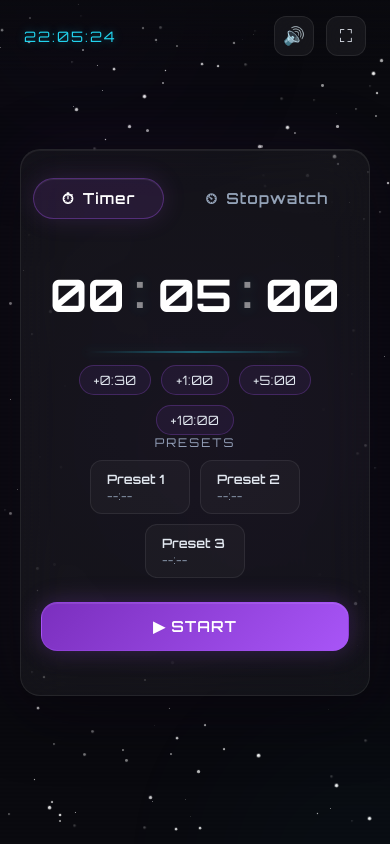
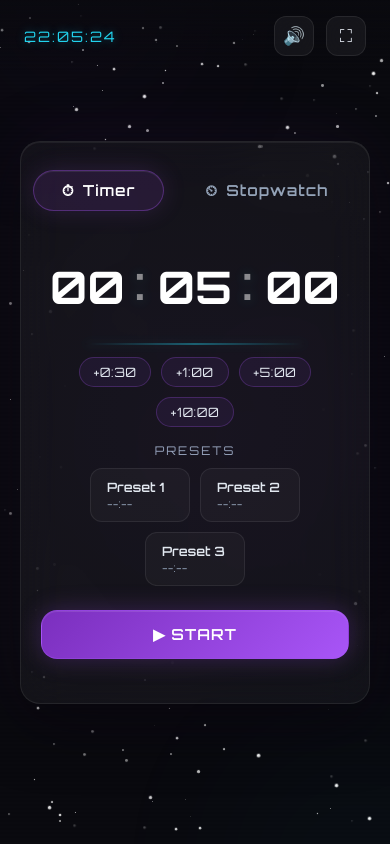
Before and after one commit to zeta0106/My-Timer, a plain HTML site: page index.html in a window 390 px wide. Drawn offline with Linux system fonts and the light colour scheme.

Commit message:
Update index.html

```diff
--- a/index.html
+++ b/index.html
@@ -124,9 +124,9 @@
       background: var(--glass); backdrop-filter: blur(24px);
       -webkit-backdrop-filter: blur(24px);
       border: 1px solid var(--glass-border); border-radius: 28px;
-      padding: 36px 32px 56px; /* 底部 padding 加大到 56px */
+      padding: 36px 32px 56px;
       box-shadow: 0 20px 60px rgba(0,0,0,0.5), inset 0 1px 0 rgba(255,255,255,0.06), 0 0 80px rgba(168,85,247,0.08);
-      display: flex; flex-direction: column; gap: 32px; /* gap 加大到 32px */
+      display: flex; flex-direction: column; gap: 32px;
       position: relative; overflow: hidden;
     }
     #card::before {
@@ -209,7 +209,13 @@
       box-shadow: 0 0 15px rgba(168,85,247,0.2); transform: translateY(-2px);
     }
 
-    #presets-area { display: flex; flex-direction: column; gap: 10px; align-items: center; }
+    #presets-area {
+      display: flex;
+      flex-direction: column;
+      gap: 10px;
+      align-items: center;
+      margin-top: 16px;   /* ← 加咗呢行：preset 向下移 */
+    }
     #presets-header { display: flex; align-items: center; gap: 10px; width: 100%; justify-content: center; }
     #presets-label { font-size: 0.75rem; color: var(--text-dim); text-transform: uppercase; letter-spacing: 2px; }
     .preset-btn {
@@ -235,7 +241,7 @@
     .controls {
       display: flex; flex-direction: column; gap: 12px;
       position: relative; z-index: 1;
-      margin-top: 40px; /* 由 12px 大幅加到 28px */
+      margin-top: 40px;
     }
     .btn-row { display: flex; gap: 12px; }
     .btn {
@@ -319,14 +325,14 @@
 
     /* Responsive */
     @media (max-width: 640px) {
-      #card { padding: 28px 20px 44px; border-radius: 20px; gap: 28px; } /* 手機版底部同 gap 都加大 */
+      #card { padding: 28px 20px 44px; border-radius: 20px; gap: 28px; }
       #time-display { font-size: 2.8rem; letter-spacing: 3px; gap: 4px; }
       #stopwatch-display { font-size: 2.2rem; }
       .btn { padding: 14px 20px; font-size: 0.95rem; }
       .pill-btn { padding: 6px 14px; font-size: 0.8rem; }
       #completion-message { font-size: 1.8rem; }
       .display-area { padding: 12px 0; }
-      .controls { margin-top: 24px; } /* 手機版都加大 */
+      .controls { margin-top: 24px; }
     }
     @media (max-width: 380px) {
       #time-display { font-size: 2.2rem; letter-spacing: 2px; }
```
